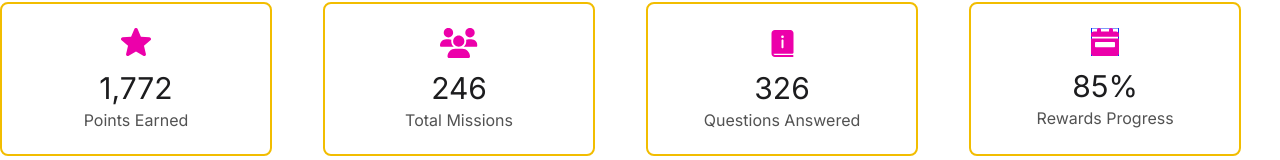
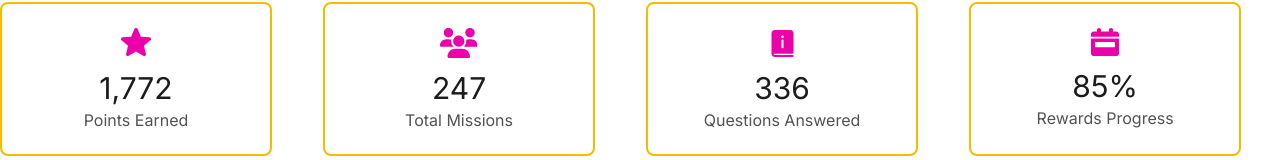
Before and after one commit to cherryontech/MissionCollective, a React (Vite) app: page /dashboard in a window 1280 px wide. Shown: the part 295-455 px from the top of the page. Built offline with nearby package versions, Linux system fonts and the light colour scheme.

Commit message:
Adds functionality

```diff
--- a/src/Components/Dashboard/StatCard.jsx
+++ b/src/Components/Dashboard/StatCard.jsx
@@ -1,21 +1,40 @@
 import "../../styles/StatCard.css";
+import { useUserContext } from "../../Context/UserContext";
 
-function numberToString(id, number) {
+// TODO: Update this function when we add condition for unlocking reward
+function numberToString(id, number, activityCompleted, quizScore) {
   let stringNum = "";
-  if (id == 3) {
-    stringNum = number.toString() + "%";
-  } else {
-    stringNum = number.toLocaleString("en-US");
+
+  switch (id) {
+    case 0:
+      stringNum = (number + quizScore).toLocaleString("en-US");
+      break;
+    case 1:
+      stringNum = (number + 1).toLocaleString("en-US");
+      break;
+    case 2:
+      stringNum = (number + 10).toLocaleString("en-US");
+      break;
+    case 3:
+      if (activityCompleted) {
+        stringNum = "89%";
+      } else {
+        stringNum = number.toString() + "%";
+      }
+      break;
   }
 
   return stringNum;
 }
 
 export default function StatCard({ id, icon, alt, number, stat }) {
+  const { activityCompleted, quizScore } = useUserContext();
   return (
     <div className="statCardContainer">
       <img src={icon} alt={alt} />
-      <p className="number">{numberToString(id, number)}</p>
+      <p className="number">
+        {numberToString(id, number, activityCompleted, quizScore)}
+      </p>
       <p className="stat">{stat}</p>
     </div>
   );
```
Also changed, not shown: src/assets/icons/dashboard/calendar.svg.
